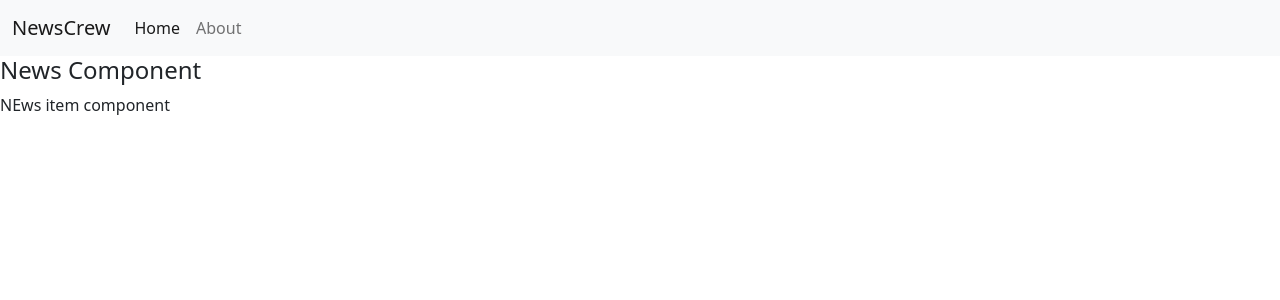
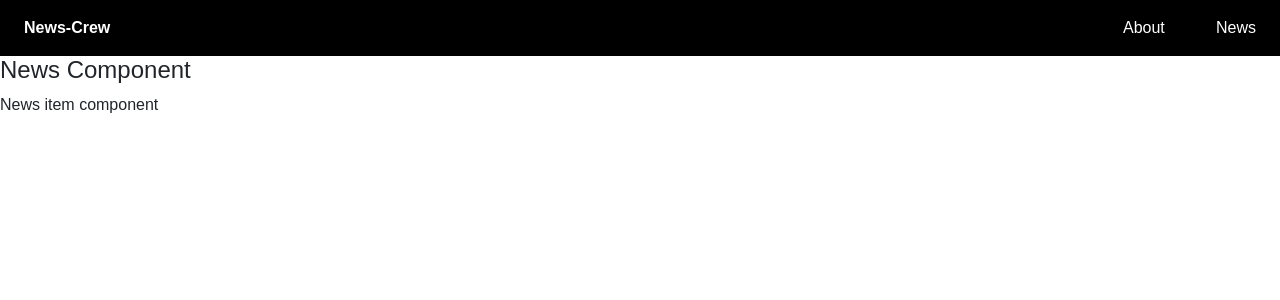
Before and after one commit to ArshilHapani/NewsApp, a React (Create React App) app: page / in a window 1280 px wide. Shown: the top 300 px of the page. Built offline with nearby package versions, Linux system fonts and the light colour scheme.

Commit message:
Navbar Done

```diff
--- a/src/App.js
+++ b/src/App.js
@@ -1,4 +1,3 @@
-import './App.css';
 import Navbar from './Components/navbar';
 
 //! To make quick react class based component type 'rcc'
--- a/src/Components/NewsItem.js
+++ b/src/Components/NewsItem.js
@@ -4,7 +4,7 @@ export default class NewsItem extends Component {
   render() {
     return (
       <div>
-        NEws item component
+        News item component
       </div>
     )
   }
--- a/src/Components/navbar.js
+++ b/src/Components/navbar.js
@@ -1,29 +1,19 @@
-import React, { Component } from 'react'
-
+import React, { Component } from 'react';
 export default class navbar extends Component {
     render() {
         return (
             <>
-            <div>
-                <nav className="navbar navbar-expand-lg navbar-light bg-light">
-                <div className="container-fluid">
-                    <a className="navbar-brand" href="/">NewsCrew</a>
-                    <button className="navbar-toggler" type="button" data-bs-toggle="collapse" data-bs-target="#navbarSupportedContent" aria-controls="navbarSupportedContent" aria-expanded="false" aria-label="Toggle navigation">
-                        <span className="navbar-toggler-icon dark"></span>
-                    </button>
-                    <div className="collapse navbar-collapse" id="navbarSupportedContent">
-                        <ul className="navbar-nav me-auto mb-2 mb-lg-0">
-                            <li className="nav-item">
-                                <a className="nav-link active" aria-current="page" href="/">Home</a>
-                            </li>
-                            <li className="nav-item">
-                                <a className="nav-link" href="/about">About</a>
-                            </li>
+                <header>
+                    <nav className="main">
+                        <ul style={{ paddingLeft: '0', marginBottom: '0' }} className='right'>
+                            <a href="/news"><li>News</li></a>
+                            <a href="/about"><li>About</li></a>
                         </ul>
-                    </div>
-                </div>
-            </nav>
-            </div>
+                        <ul className='left' style={{ paddingLeft: '0', marginBottom: '0' }}>
+                            <span className='left'><b><a href="/home"><li>News-Crew</li></a></b></span>
+                        </ul>
+                    </nav>
+                </header>
             </>
         )
     }
--- a/src/index.css
+++ b/src/index.css
@@ -1,6 +1,45 @@
-/* Just an comment added */
-.arshil{
-    display: flex;
-    flex-direction: column;
-    justify-content: center;
+* {
+  margin: 0;
+  padding: 0;
+  font-family: Arial, Helvetica, sans-serif;
 }
+
+
+/*--------------------------- navbar Style----------------------------  */
+header {
+  display: flex;
+  padding: 2vh  3vh;
+  justify-content: center;
+  background-color: black;
+  flex-direction: column-reverse;
+  color: #fff;
+}
+.main ul {
+  flex-direction: row-reverse;
+  list-style: none;
+  display: flex;
+  align-items: center;
+}
+.main ul a {
+  text-decoration: none;
+  color: #fff;
+  transition: .25s ease-in-out;
+  -webkit-transition: .25s ease-in-out;
+  -moz-transition: .25s ease-in-out;
+  -ms-transition: .25s ease-in-out;
+  -o-transition: .25s ease-in-out;
+}
+.main ul a:hover{
+  color: #cdcbcb;
+}
+.left{
+  float: left;
+  font-weight: 700;
+}
+.right{
+  float: right;
+  width: fit-content;
+}
+.main .right li {
+  padding-left: 4vw;
+}
```
